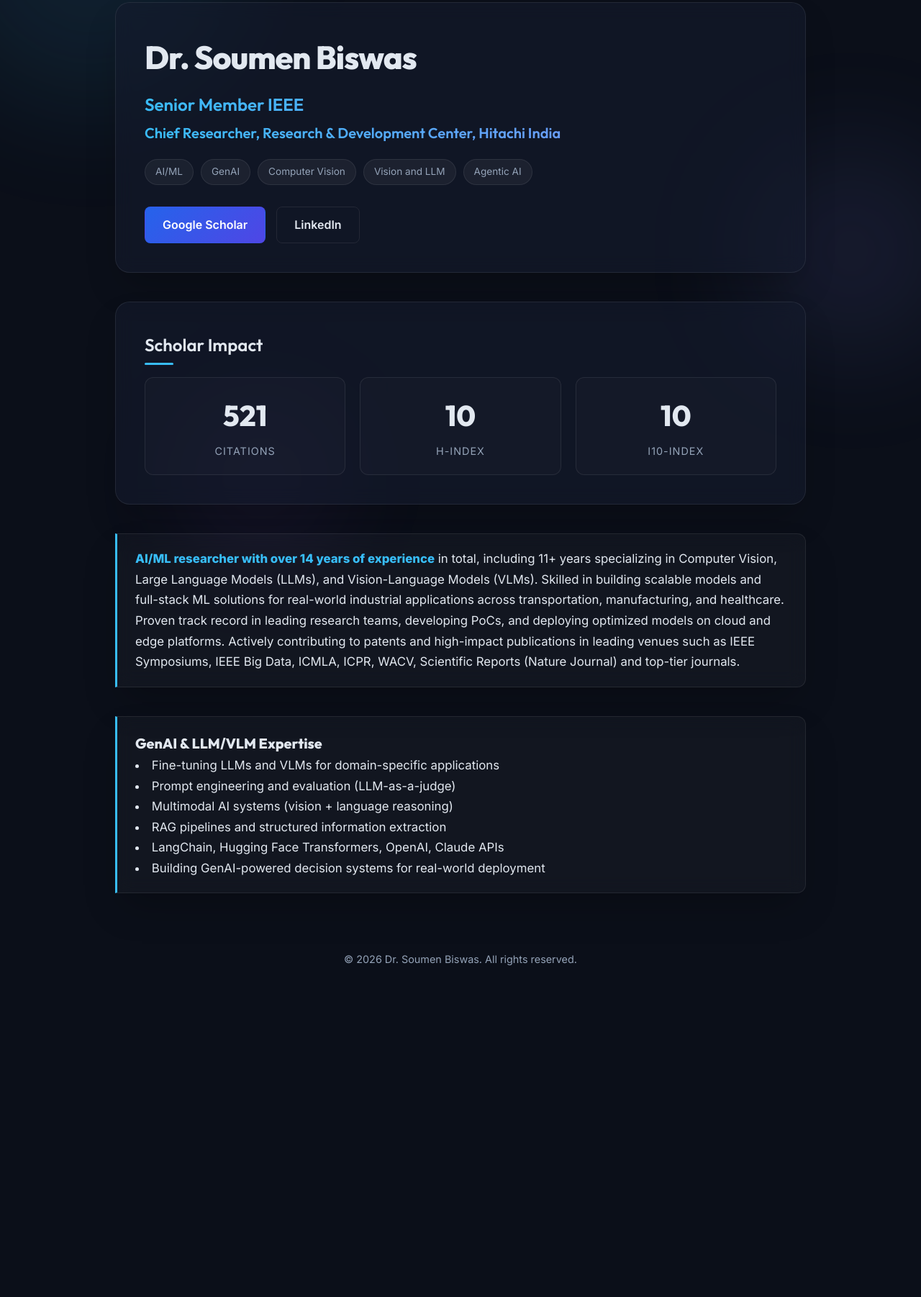
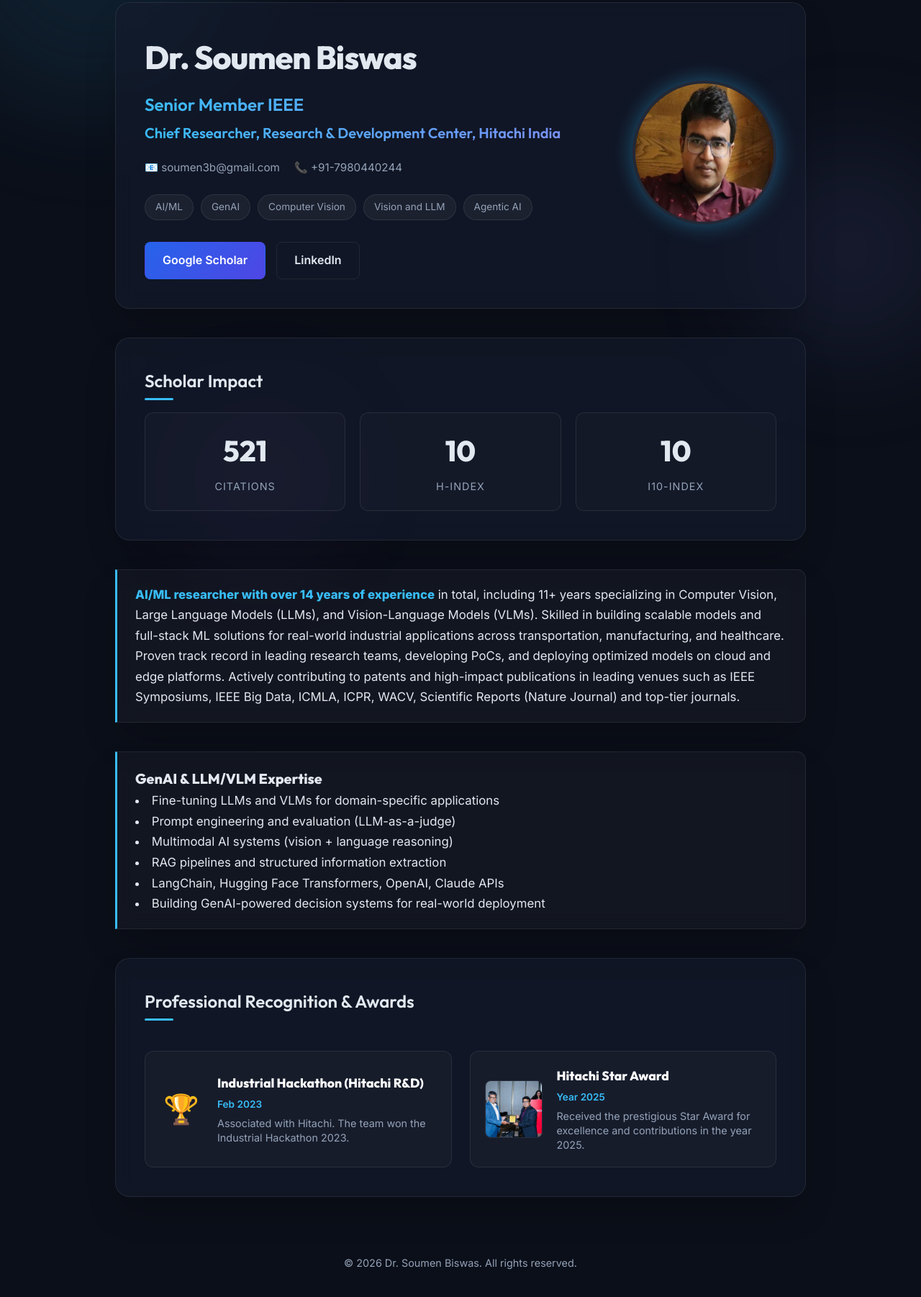
Before and after one commit to drsoumenbiswas/drsoumenbiswas.github.io, a plain HTML site: page index.html in a window 1280 px wide. Shown: the part 128-1930 px from the top of the page at 72% size. Before the commit the page ends 1532 px from the top, so only its background shows below. Drawn offline with Linux system fonts and the light colour scheme.

Commit message:
Update portfolio: add profile photo, contact info, and awards section

```diff
--- a/index.html
+++ b/index.html
@@ -42,6 +42,10 @@
                         <h2 class="gradient-text" style="margin-bottom: 5px;">Senior Member IEEE</h2>
                         <h3 class="gradient-text" style="font-size: 1.25rem;">Chief Researcher, Research & Development
                             Center, Hitachi India</h3>
+                        <div class="contact-info">
+                            <span class="contact-item">📧 soumen3b@gmail.com</span>
+                            <span class="contact-item">📞 +91-7980440244</span>
+                        </div>
                         <ul class="tags">
                             <li>AI/ML</li>
                             <li>GenAI</li>
@@ -55,6 +59,9 @@
                             <a href="https://www.linkedin.com/in/dr-soumen-biswas/" target="_blank"
                                 class="btn btn-outline">LinkedIn</a>
                         </div>
+                    </div>
+                    <div class="hero-image">
+                        <img src="profile_photo.jpg" alt="Dr. Soumen Biswas" class="profile-img">
                     </div>
                 </div>
             </section>
@@ -104,8 +111,29 @@
                     <li>LangChain, Hugging Face Transformers, OpenAI, Claude APIs</li>
                     <li>Building GenAI-powered decision systems for real-world deployment</li>
                 </div>
+            <section class="summary-section fade-in mt-30">
+                <div class="glass-panel">
+                    <h3 class="section-title">Professional Recognition & Awards</h3>
+                    <div class="awards-grid">
+                        <div class="award-card">
+                            <div class="award-icon">🏆</div>
+                            <div class="award-details">
+                                <h4>Industrial Hackathon (Hitachi R&D)</h4>
+                                <p class="award-date">Feb 2023</p>
+                                <p class="award-desc">Associated with Hitachi. The team won the Industrial Hackathon 2023.</p>
+                            </div>
+                        </div>
+                        <div class="award-card">
+                            <img src="star_award.jpg" alt="Star Award 2025" class="award-thumb">
+                            <div class="award-details">
+                                <h4>Hitachi Star Award</h4>
+                                <p class="award-date">Year 2025</p>
+                                <p class="award-desc">Received the prestigious Star Award for excellence and contributions in the year 2025.</p>
+                            </div>
+                        </div>
+                    </div>
+                </div>
             </section>
-
         </div>
 
         <!-- Experience Tab -->
--- a/style.css
+++ b/style.css
@@ -125,6 +125,30 @@ h4 {
     justify-content: center;
 }
 
+.hero-content {
+    display: flex;
+    align-items: center;
+    justify-content: space-between;
+    gap: 40px;
+}
+
+.hero-text {
+    flex: 1;
+}
+
+.hero-image {
+    flex-shrink: 0;
+}
+
+.profile-img {
+    width: 200px;
+    height: 200px;
+    border-radius: 50%;
+    object-fit: cover;
+    border: 4px solid var(--border-color);
+    box-shadow: 0 0 30px var(--accent-glow);
+}
+
 .hero h1 {
     font-size: 2.8rem;
     font-weight: 800;
@@ -140,6 +164,20 @@ h4 {
     font-size: 1.5rem;
     font-weight: 600;
     margin-bottom: 20px;
+}
+
+.contact-info {
+    display: flex;
+    gap: 20px;
+    margin-bottom: 25px;
+    font-size: 0.95rem;
+    color: var(--text-secondary);
+}
+
+.contact-item {
+    display: flex;
+    align-items: center;
+    gap: 8px;
 }
 
 .tags {
@@ -345,6 +383,82 @@ footer {
     padding: 40px 0 20px;
     color: var(--text-secondary);
     font-size: 0.9rem;
+}
+
+/* Awards Section Styling */
+.awards-grid {
+    display: grid;
+    grid-template-columns: repeat(auto-fit, minmax(300px, 1fr));
+    gap: 25px;
+    margin-top: 25px;
+}
+
+.award-card {
+    display: flex;
+    gap: 20px;
+    padding: 20px;
+    background: rgba(255, 255, 255, 0.03);
+    border: 1px solid var(--border-color);
+    border-radius: 12px;
+    transition: all 0.3s ease;
+    align-items: center;
+}
+
+.award-card:hover {
+    background: rgba(255, 255, 255, 0.05);
+    border-color: rgba(56, 189, 248, 0.3);
+    transform: translateY(-3px);
+}
+
+.award-icon {
+    font-size: 2.5rem;
+    min-width: 60px;
+    text-align: center;
+}
+
+.award-thumb {
+    width: 80px;
+    height: 80px;
+    border-radius: 8px;
+    object-fit: cover;
+    border: 1px solid var(--border-color);
+}
+
+.award-details h4 {
+    color: #fff;
+    font-size: 1.1rem;
+    margin-bottom: 5px;
+}
+
+.award-date {
+    color: var(--gradient-1);
+    font-size: 0.85rem;
+    font-weight: 600;
+    margin-bottom: 5px;
+}
+
+.award-desc {
+    color: var(--text-secondary);
+    font-size: 0.9rem;
+    line-height: 1.4;
+}
+
+@media (max-width: 768px) {
+    .hero-content {
+        flex-direction: column-reverse;
+        text-align: center;
+        gap: 30px;
+    }
+
+    .contact-info {
+        justify-content: center;
+        flex-wrap: wrap;
+    }
+
+    .profile-img {
+        width: 150px;
+        height: 150px;
+    }
 }
 
 /* Animations */
```
Also changed, not shown: profile_photo.jpg (added), star_award.jpg (added), 1 other file.
